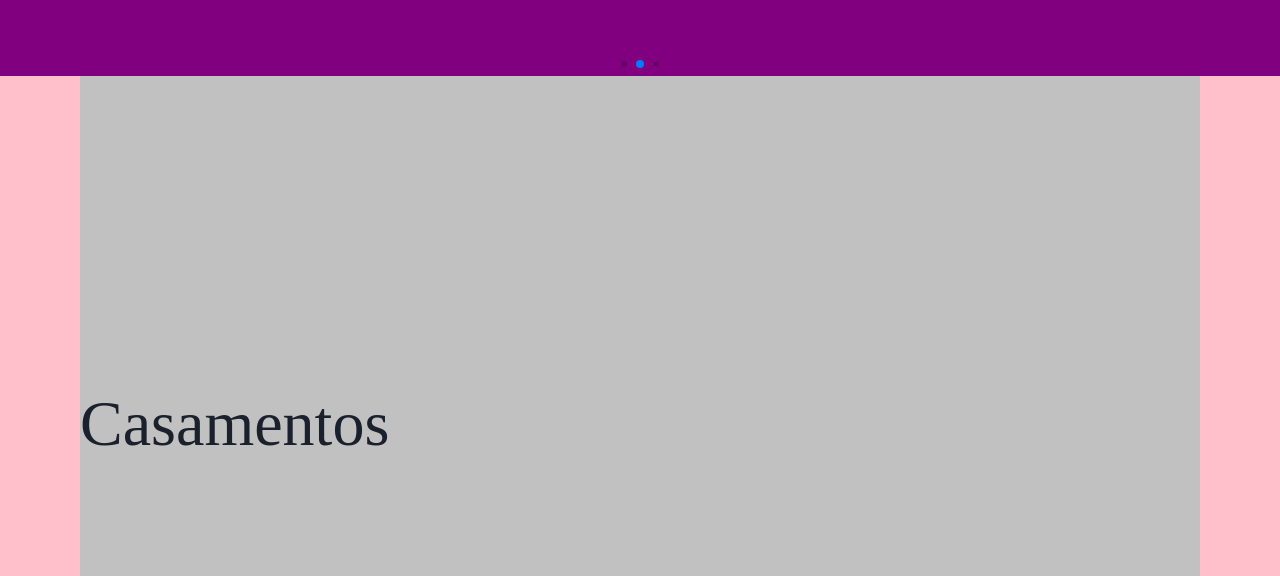
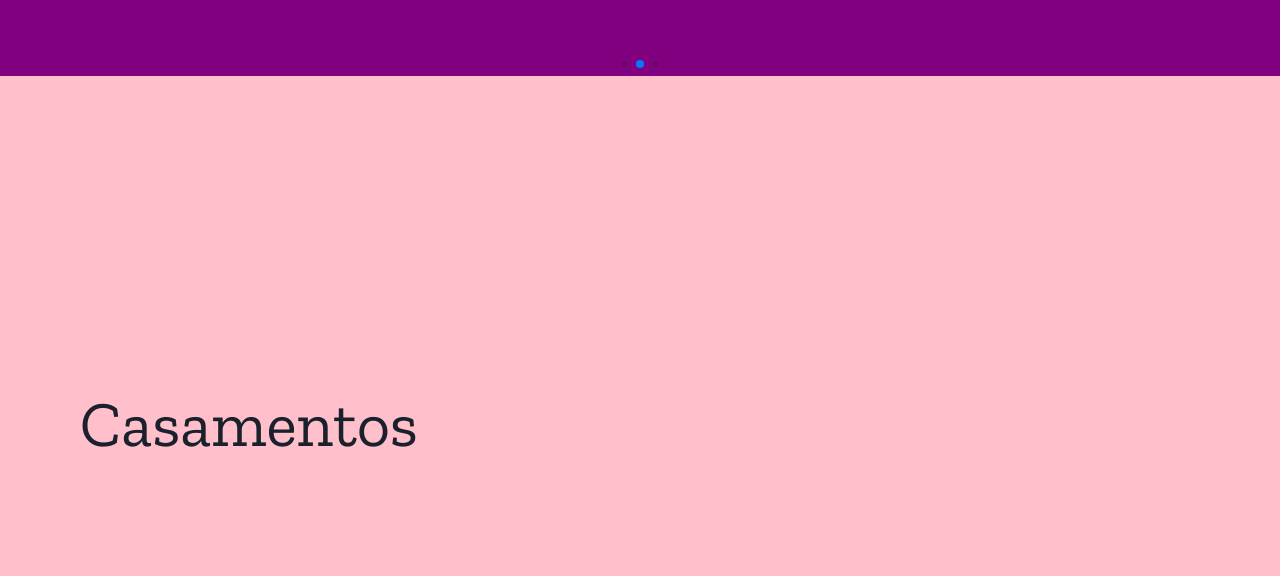
Before and after one commit to newecthon/cap001-paulo-thamara, a Next.js app: page / in a window 1280 px wide. Shown: the part 548-1124 px from the top of the page. Built offline with nearby package versions, Linux system fonts and the light colour scheme.

Commit message:
style: config theme

```diff
--- a/src/components/MySection.tsx
+++ b/src/components/MySection.tsx
@@ -1,4 +1,4 @@
-import { Flex, Text } from "@chakra-ui/react";
+import { Flex } from "@chakra-ui/react";
 import Link from "next/link";
 
 export function MySection() {
@@ -11,10 +11,14 @@ export function MySection() {
             <Flex
                 w="1120px"
                 m="0 auto"
-                bg="#c1c1c1"
             >
-                <Link href="#">
-                    <Text fontFamily="zilla-slab" fontSize="64px" mt="300px">Casamentos</Text>
+                <Link href="#" style={{ height:'100px', marginTop:"300px" }}>
+                    <Flex
+                        fontFamily="Zilla Slab"
+                        fontSize="64px"
+                    >
+                        Casamentos
+                    </Flex>
                 </Link>
             </Flex>
         </Flex>
--- a/src/pages/_app.tsx
+++ b/src/pages/_app.tsx
@@ -3,10 +3,11 @@ import "@fontsource/zilla-slab"
 import '@/styles/globals.css'
 import { ChakraProvider } from '@chakra-ui/react'
 import type { AppProps } from 'next/app'
+import { theme } from "@/theme/theme"
 
 export default function App({ Component, pageProps }: AppProps) {
   return (
-    <ChakraProvider>
+    <ChakraProvider theme={theme}>
       <Component {...pageProps} />
     </ChakraProvider>
   )
--- /dev/null
+++ b/src/theme/theme.ts
@@ -0,0 +1,14 @@
+import { ChakraProvider, extendTheme} from '@chakra-ui/react'
+
+const colors = {
+    brand: {
+        900: '#7B7E5B'
+    }
+}
+
+const fonts = {
+    body: `'Zilla Slab', sans-serif`,
+    heading: `'Zilla Slab', sans-serif`,
+}
+
+export const theme = extendTheme({colors, fonts});
```
